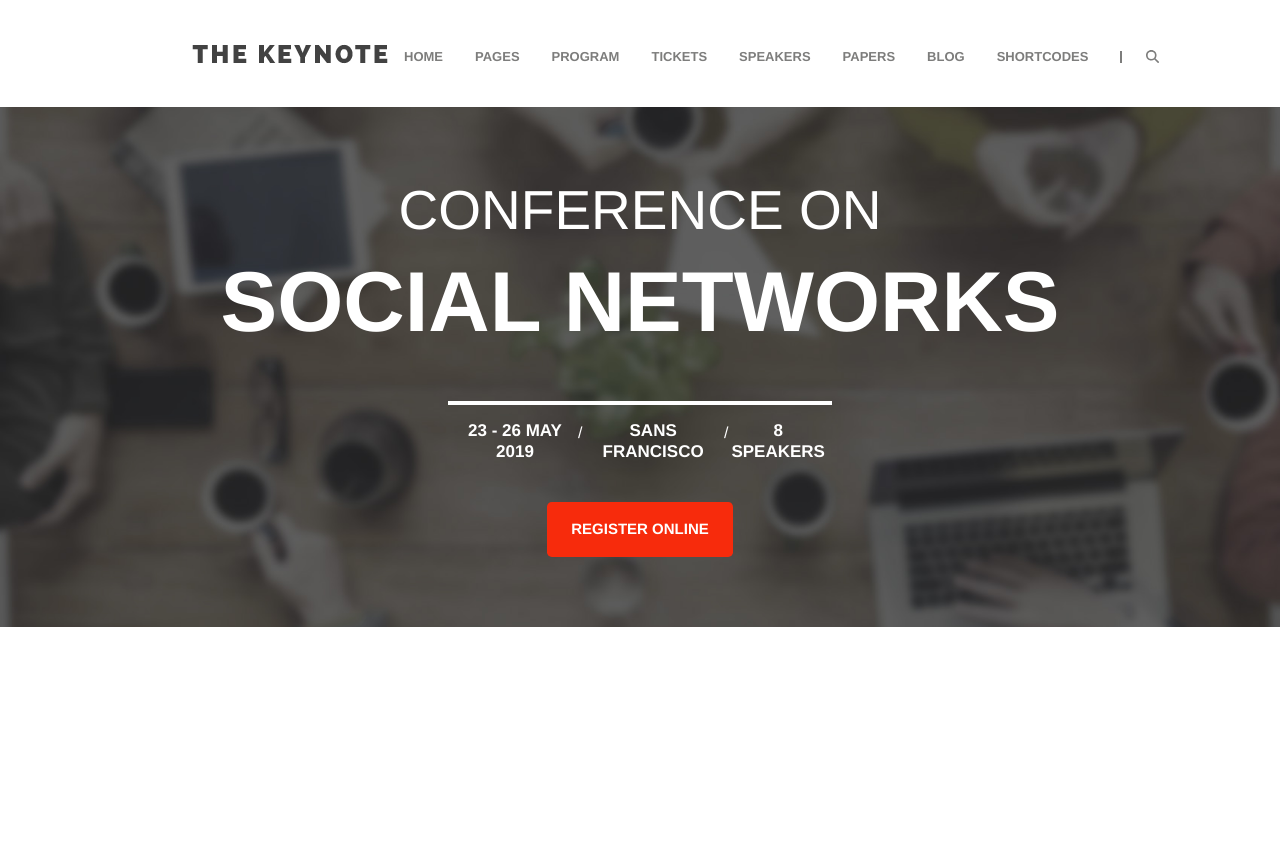
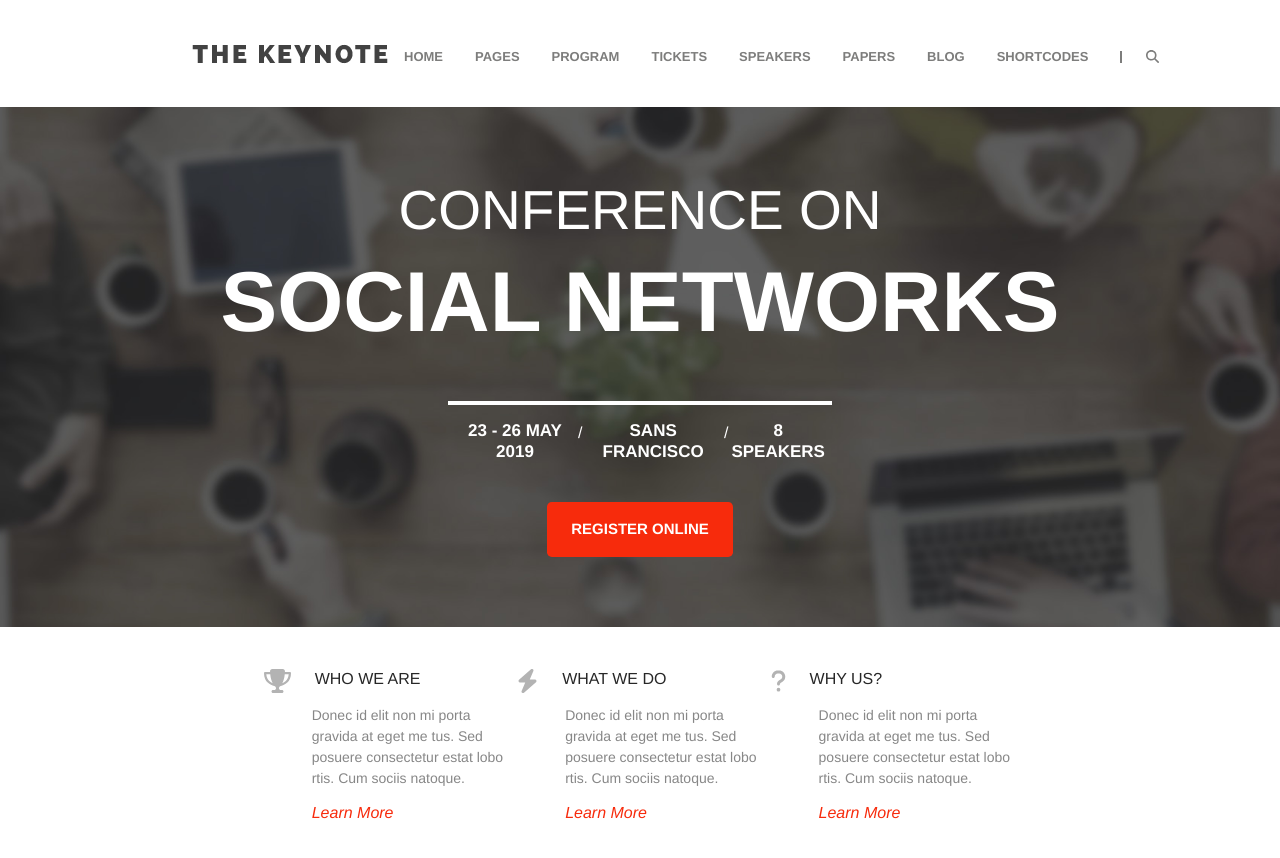
Before and after one commit to KSigma91/proj-html-vuejs, a Vue app: page / in a window 1280 px wide. Shown: the top 858 px of the page. Before the commit the page ends 800 px from the top, so only its background shows below. Built offline with nearby package versions, Linux system fonts and the light colour scheme.

Commit message:
info-company

```diff
--- a/src/components/MainContent.vue
+++ b/src/components/MainContent.vue
@@ -33,13 +33,31 @@
             </div>
         </div>
 
+        <!-- informazioni dei componenti dell'azienda -->
+        <div id="info-company" class="row d-flex justify-content-evenly align-items-center mx-auto">
+
+            <div class="info-text col-12 d-flex flex-column justify-content-around"
+            v-for="(info, index) in infoList" :key="index">
+                <div class="info-header d-flex fs-4">
+                    <font-awesome-icon :icon="info.icon" class="pe-4" />
+                    <h6>
+                        {{ info.title }}
+                    </h6>
+                </div>
+                <p class="ms-5">
+                    {{info.text }}
+                </p>
+                <a :href="info.url" class="ms-5 text-decoration-none">
+                    {{ info.add }}
+                </a>
+            </div>
+
+        </div>
+
     </div>
 
 
-    <!-- informazioni dei componenti dell'azienda -->
-    <!-- <div id="info-team">
 
-    </div> -->
 
     <!-- countdown -->
     <!-- <div id="countdown">
@@ -90,12 +108,41 @@
 <script>
 export default {
     name: 'MainContent',
+    data() {
+        return {
+            infoList: [
+                {
+                    icon: "fas fa-trophy",
+                    url: "#",
+                    title: "WHO WE ARE",
+                    text: "Donec id elit non mi porta gravida at eget me tus. Sed posuere consectetur estat lobo rtis. Cum sociis natoque.",
+                    add: "Learn More"
+                },
+                {
+                    icon: "fas fa-bolt",
+                    url: "#",
+                    title: "WHAT WE DO",
+                    text: "Donec id elit non mi porta gravida at eget me tus. Sed posuere consectetur estat lobo rtis. Cum sociis natoque.",
+                    add: "Learn More"
+                },
+                {
+                    icon: "fas fa-question",
+                    url: "#",
+                    title: "WHY US?",
+                    text: "Donec id elit non mi porta gravida at eget me tus. Sed posuere consectetur estat lobo rtis. Cum sociis natoque.",
+                    add: "Learn More"
+                },
+            ]
+        }
+    }
 }
 </script>
 
 <style scoped lang="scss">
 @import "../assets/scss/Hover-Color.scss";
 $text-main-color: white;
+$text-main-color-2: #272727;
+$text-main-color-3: #878787;
 
 #call-to-action {
     width: 100%;
@@ -137,4 +184,33 @@ $text-main-color: white;
         }
     }
 }
+
+#info-company {
+    width: 60%;
+    height: 30vh;
+
+    .info-text {
+        width: 32%;
+        height: 70%;
+        text-align: left;
+
+        .info-header {
+            color: #b3b3b3;
+
+            h6 {
+                color: $text-main-color-2;
+            }
+        }
+
+        p {
+            font-size: 14px;
+            color: $text-main-color-3;
+        }
+
+        a {
+            color: $hover-color;
+            font-style: italic;
+        }
+    }
+}
 </style>
```
